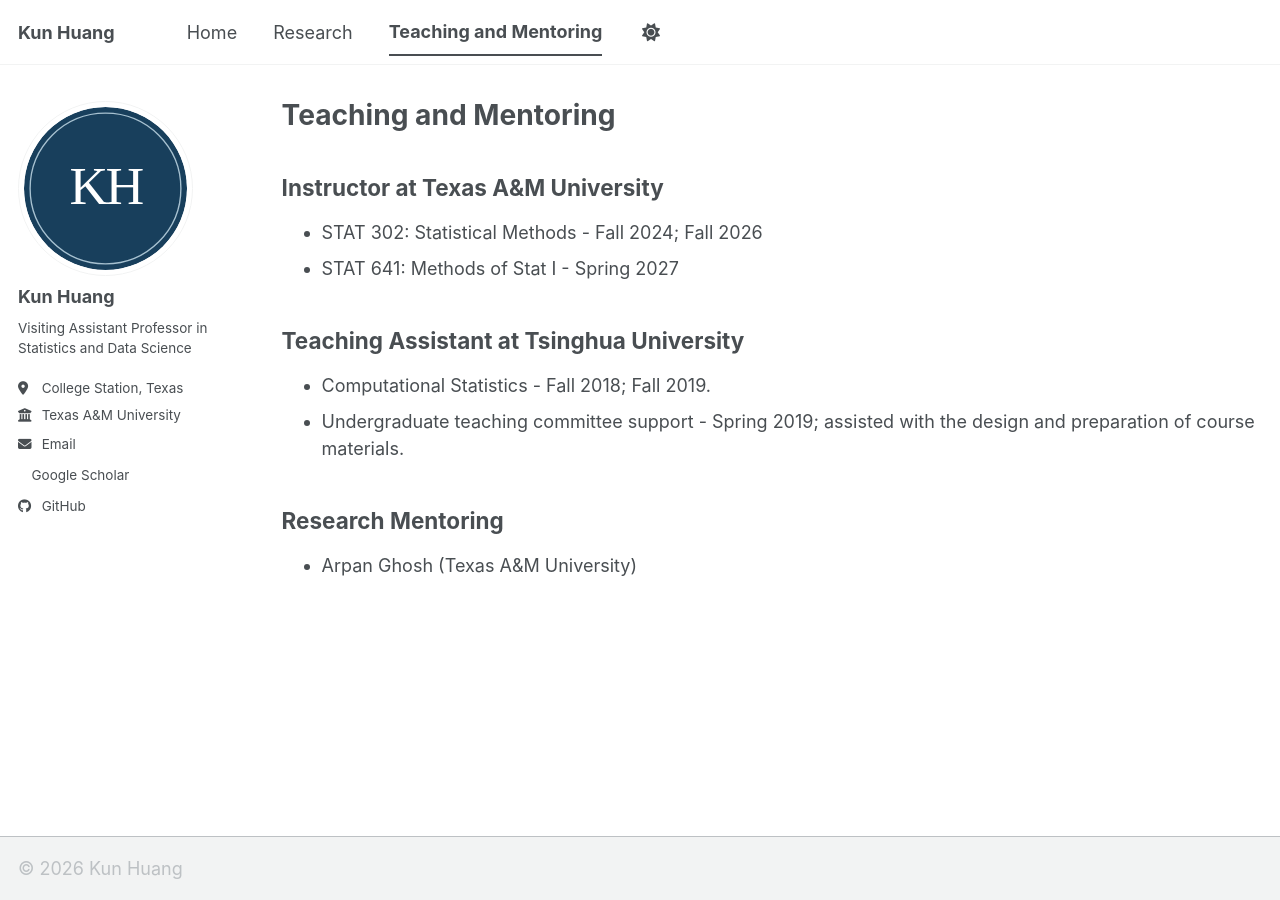
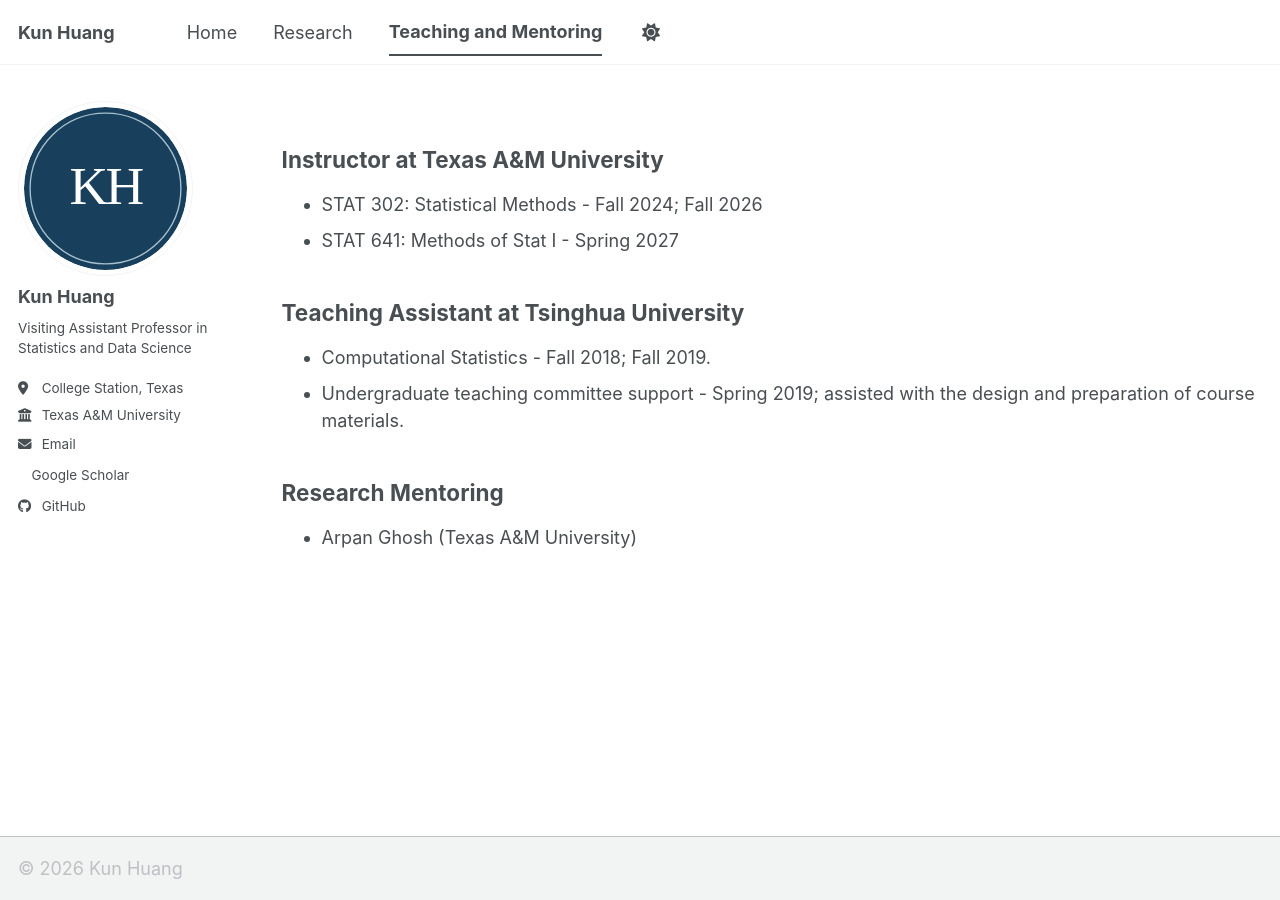
Before and after one commit to k-huang96/k-huang96.github.io, a Jekyll site: the page built from _pages/teaching.md, in a window 1280 px wide. Built offline with Jekyll 4.4.1, drawn with Linux system fonts in a browser that asks for light colours; a script bundle is joined from its source files by our own code; a style sheet for code colours, icons or effects is not loaded.

Commit message:
Update teaching.md

```diff
--- a/_pages/teaching.md
+++ b/_pages/teaching.md
@@ -1,6 +1,6 @@
 ---
 layout: archive
-title: "Teaching and Mentoring"
+title: ""
 permalink: /teaching/
 author_profile: true
 ---
```
